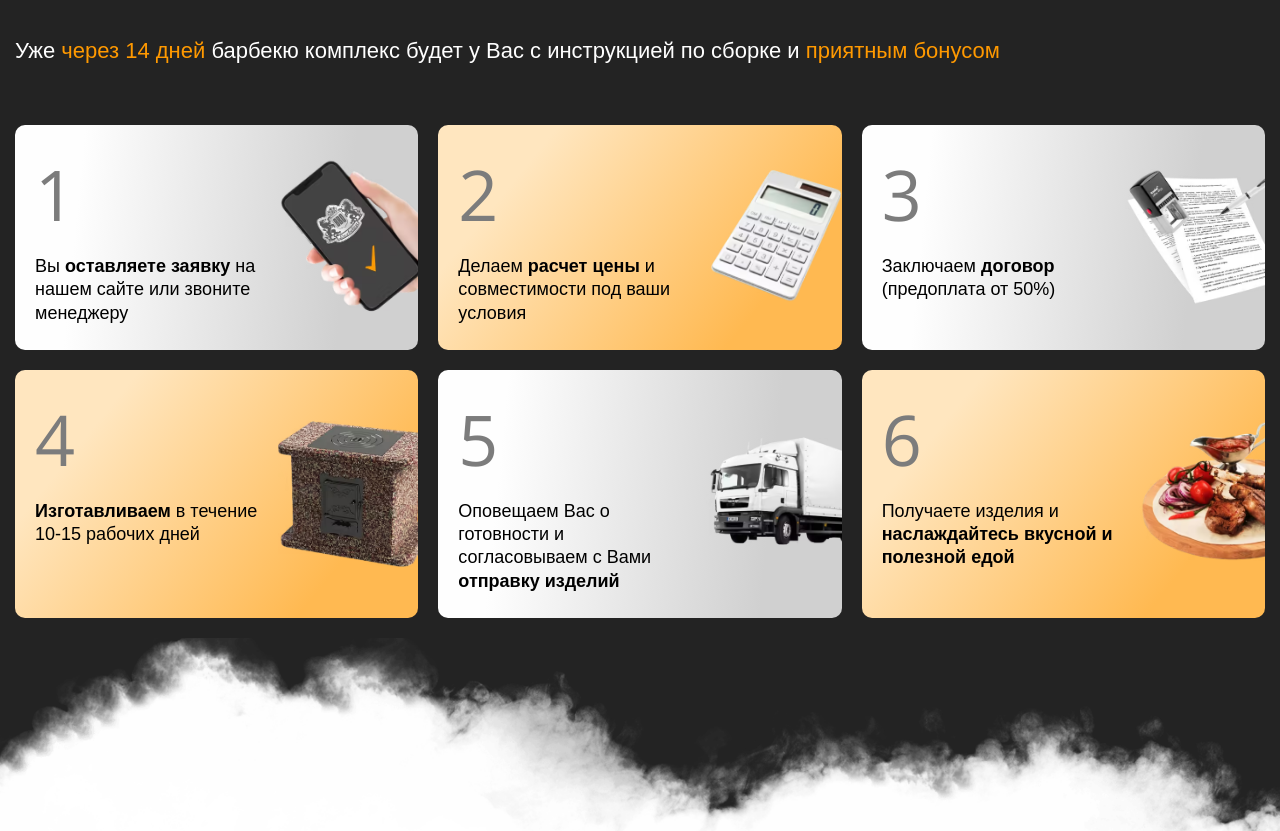
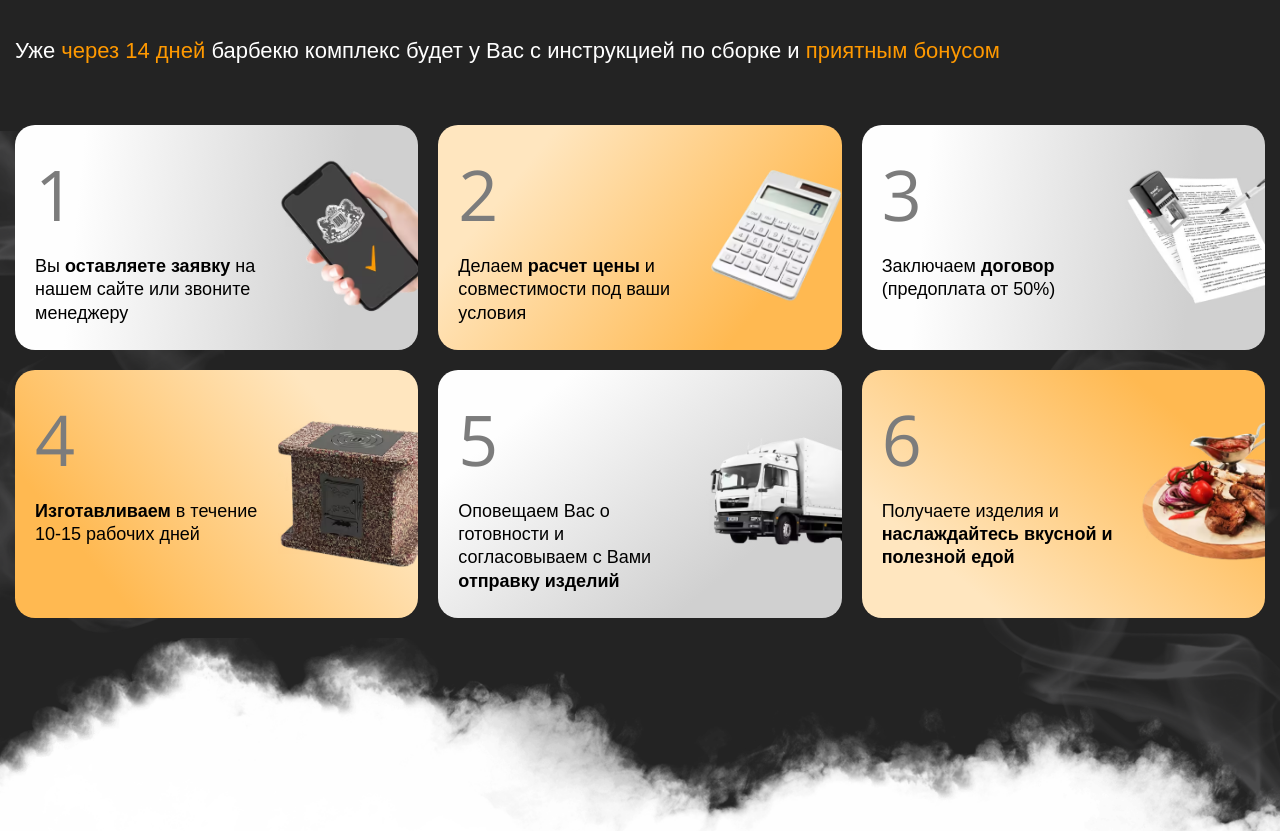
Before and after one commit to Jekindo/luxbeton, a plain HTML site: page index.html in a window 1280 px wide. Shown: the part 6380-7211 px from the top of the page. Drawn offline with nearby package versions, Linux system fonts and the light colour scheme; a web font is replaced by a local one.

Commit message:
Заканчивает оформление секции " Как мы работаем"

```diff
--- a/sass/components/_design.scss
+++ b/sass/components/_design.scss
@@ -1,4 +1,6 @@
 .design {
+	padding: 50px 0;
+
     background-color: get-color(primary-white);
 
     @include for-size(laptop) {
--- a/sass/components/_work.scss
+++ b/sass/components/_work.scss
@@ -1,4 +1,19 @@
 .work {
+    background-image: url(../images/common/smoke-bg--start.png),
+        url(../images/common/smoke-bg--end.png);
+    background-repeat: no-repeat;
+    background-size: auto 50%;
+    background-position: bottom 30% left, bottom right;
+
+    @include for-size(tablet) {
+        // background-size: 20% auto;
+        // background-position: bottom left, top right;
+    }
+
+    @media screen and (min-width: 1600px) {
+        background-position: top left, bottom right;
+    }
+
     &__content {
         margin-bottom: 30px;
 
@@ -9,7 +24,6 @@
         @include for-size(laptop) {
             margin-bottom: 60px;
         }
-
     }
 
     &__list {
@@ -24,10 +38,15 @@
         }
     }
 
-    &__item {
+    &__image {
+        align-self: center;
+        min-width: 140px;
+    }
+}
+
+.work__item {
     display: flex;
     justify-content: space-between;
-
 
     padding-left: 20px;
     padding-top: 25px;
@@ -42,6 +61,7 @@
     }
 
     @include for-size(laptop) {
+        border-radius: $card-border-radius;
         flex-basis: calc((100% - 2 * #{$grid-gap}) / 3);
     }
 
@@ -51,29 +71,34 @@
         padding-bottom: 40px;
     }
 
-        &:nth-child(odd) {
-            background-image: linear-gradient(275.59deg, #d0d0d0 19.29%, #fefefe 83.47%);
-        }
-
-        &:nth-child(even) {
-            background-image: linear-gradient(129.09deg, #ffe6bf 20.65%, #ffb951 79.9%);
-        }
-
-        // &:nth-child(5n + 2) {
-		// 	color: red;
-        // }
-
-        &:nth-child(2n + 4) {
-        }
-
     &:not(:last-child) {
         @include for-size(mobile-only) {
             margin-bottom: 15px;
         }
     }
+
+    &:nth-child(2n + 1) {
+        background-image: linear-gradient(275.59deg, #d0d0d0 19.29%, #fefefe 83.47%);
     }
 
-    &__item-text {
+    &:nth-child(6n + 5) {
+        background-image: linear-gradient(320.27deg, #d0d0d0 24.03%, #fefefe 80.52%);
+    }
+
+    &:nth-child(6n + 2) {
+        background-image: linear-gradient(129.09deg, #ffe6bf 20.65%, #ffb951 79.9%);
+    }
+
+    &:nth-child(6n + 4) {
+        background-image: linear-gradient(-129.09deg, #ffe6bf 20.65%, #ffb951 79.9%);
+    }
+
+    &:nth-child(6n + 6) {
+        background-image: linear-gradient(40deg, #ffe6bf 20.65%, #ffb951 79.9%);
+    }
+}
+
+.work__item-text {
     margin-right: 5px;
     margin-bottom: 0;
 
@@ -105,9 +130,3 @@
         }
     }
 }
-
-    &__image {
-        align-self: center;
-		min-width: 140px;
-    }
-}
```
Also changed, not shown: css/main.css, css/main.min.css, images/common/smoke-bg--end.png (added), images/common/smoke-bg--start.png (renamed from images/common/smoke-bg.png), 2 other files. Lines whose indentation alone changed are shown as unchanged.
